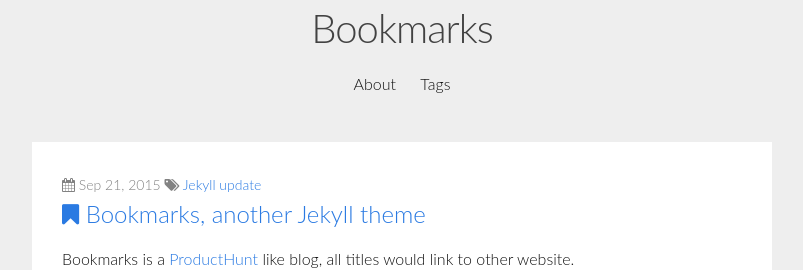
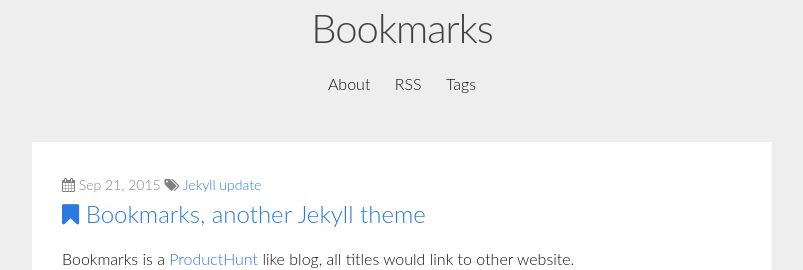
Before and after one commit to yulijia/bookmarks, a Jekyll site: the page built from index.html, in a window 1280 px wide. Shown: the top 270 px of the page, without its empty margins (238-1041 px from the left). Built offline with Jekyll 4.4.1, drawn with Linux system fonts in a browser that asks for light colours; nearby versions of some CDN libraries; the list of posts is cut into pages by our own code.

Commit message:
add feed RSS link and jekyll-paginate

```diff
--- a/_config.yml
+++ b/_config.yml
@@ -11,3 +11,5 @@ url: "http://yulijia.net" # the base hostname & protocol for your site
 # Build settings
 markdown: kramdown
 paginate: 5
+
+plugins: [jekyll-paginate]
--- a/feed.xml
+++ b/feed.xml
@@ -1,5 +1,6 @@
 ---
 layout: null
+title: RSS
 ---
 <?xml version="1.0" encoding="UTF-8"?>
 <rss version="2.0" xmlns:atom="http://www.w3.org/2005/Atom">
```
